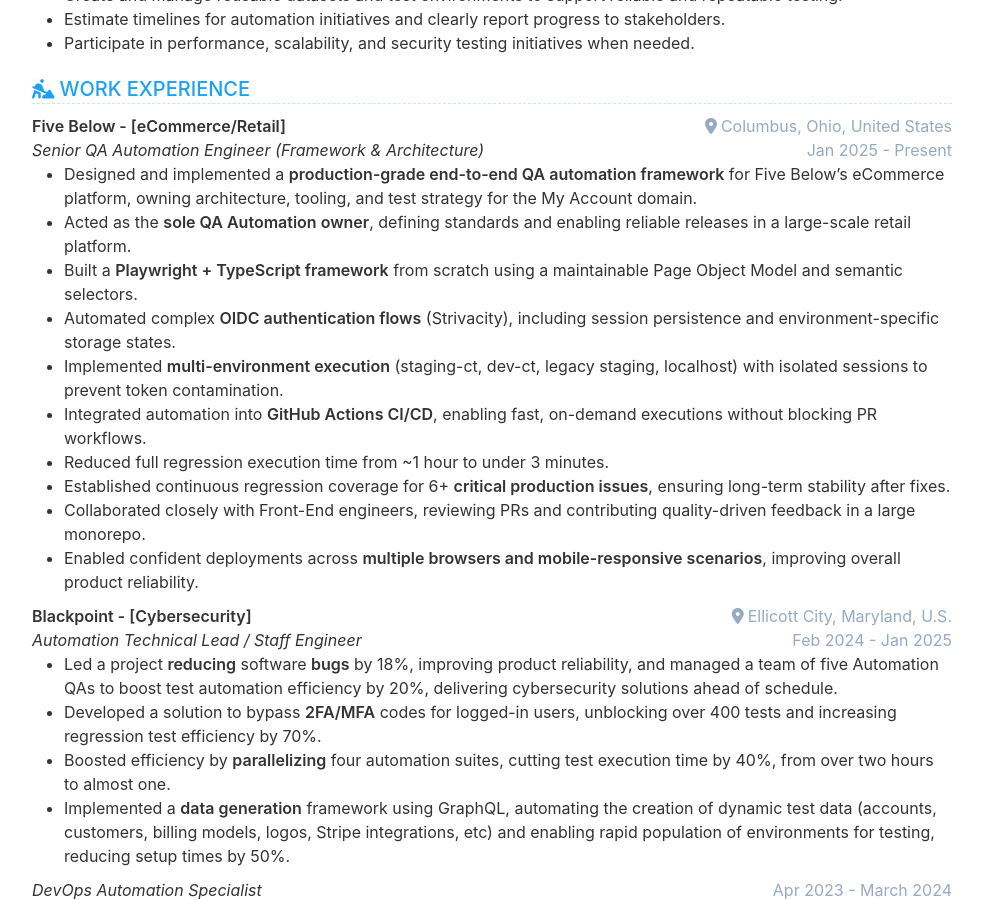
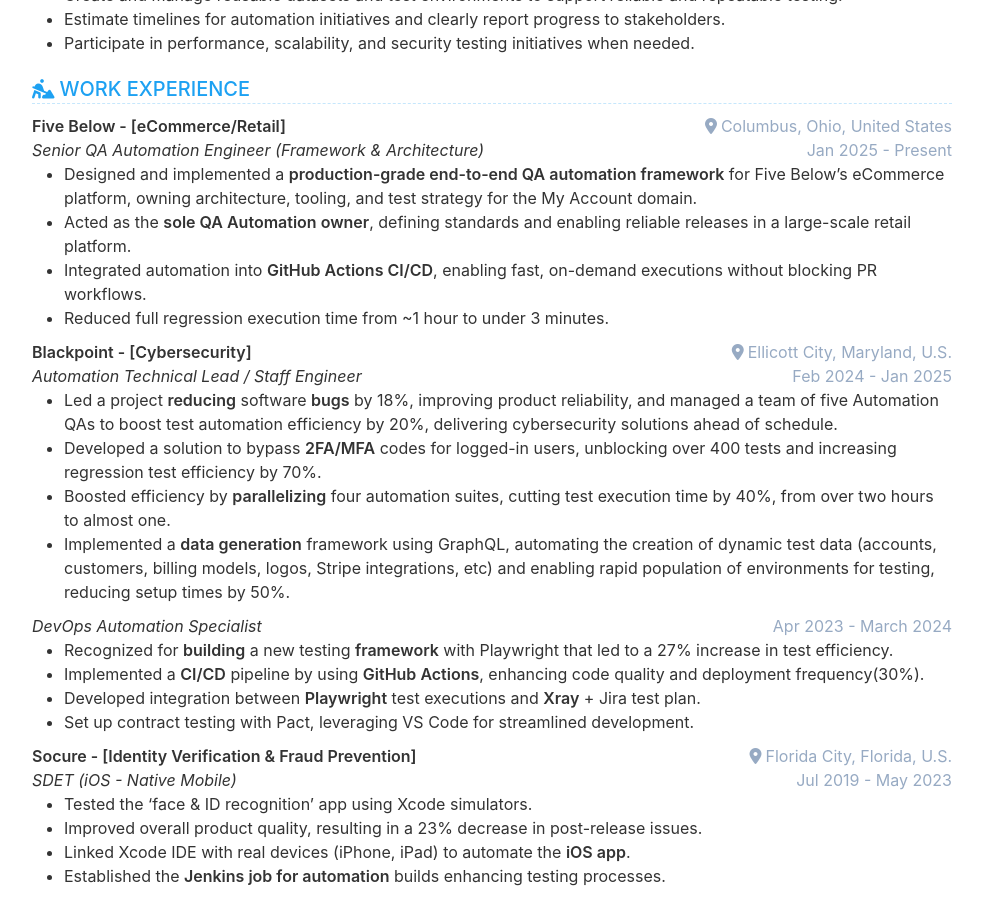
Before and after one commit to cvera08/full-resume, a Jekyll site: the page built from index.html, in a window 1280 px wide and 900 px high, scrolled down 1827 px. Shown: the whole window, without its empty margins (148-1131 px from the left). Built offline with Jekyll 4.4.1, drawn with Linux system fonts in a browser that asks for light colours.

Commit message:
feat: refine Five Below role - streamline CV bullet points

```diff
--- a/_data/data.yml
+++ b/_data/data.yml
@@ -117,14 +117,8 @@ experience:
       description: |
         - Designed and implemented a **production-grade end-to-end QA automation framework** for Five Below's eCommerce platform, owning architecture, tooling, and test strategy for the My Account domain.
         - Acted as the **sole QA Automation owner**, defining standards and enabling reliable releases in a large-scale retail platform.
-        - Built a **Playwright + TypeScript framework** from scratch using a maintainable Page Object Model and semantic selectors.
-        - Automated complex **OIDC authentication flows** (Strivacity), including session persistence and environment-specific storage states.
-        - Implemented **multi-environment execution** (staging-ct, dev-ct, legacy staging, localhost) with isolated sessions to prevent token contamination.
         - Integrated automation into **GitHub Actions CI/CD**, enabling fast, on-demand executions without blocking PR workflows.
         - Reduced full regression execution time from ~1 hour to under 3 minutes.
-        - Established continuous regression coverage for 6+ **critical production issues**, ensuring long-term stability after fixes.
-        - Collaborated closely with Front-End engineers, reviewing PRs and contributing quality-driven feedback in a large monorepo.
-        - Enabled confident deployments across **multiple browsers and mobile-responsive scenarios**, improving overall product reliability.
     - company: Blackpoint - [Cybersecurity]
       date: Feb 2024 - Jan 2025
       role: Automation Technical Lead / Staff Engineer
```
